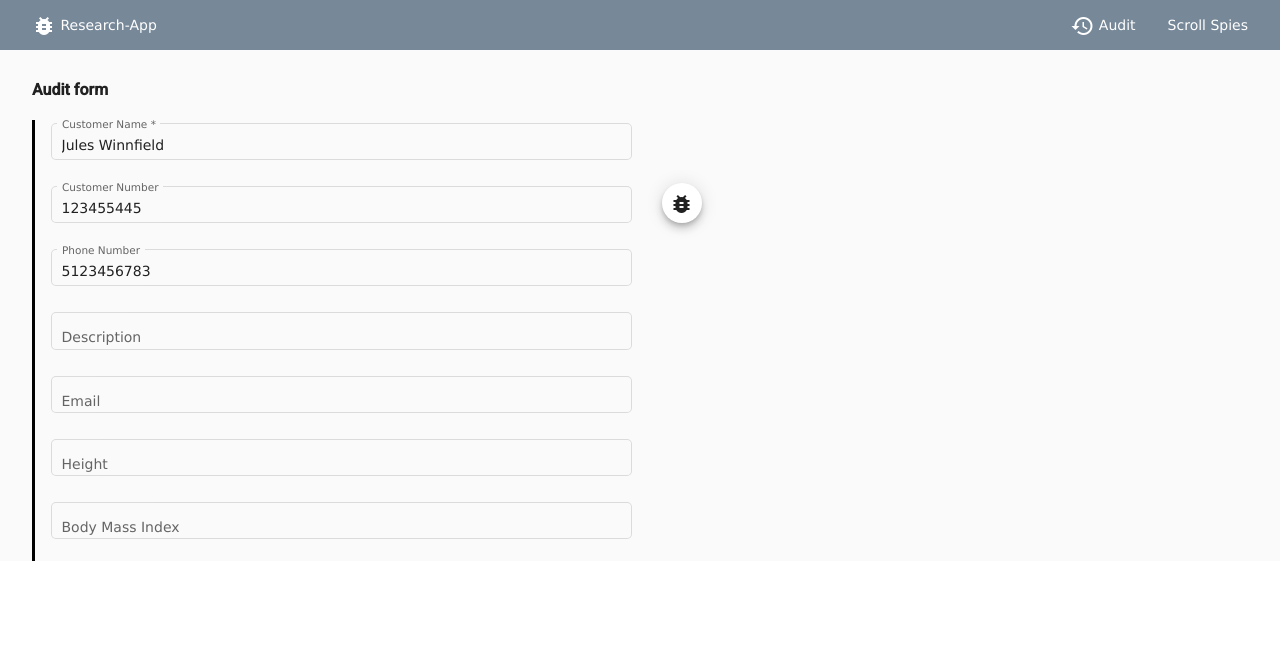
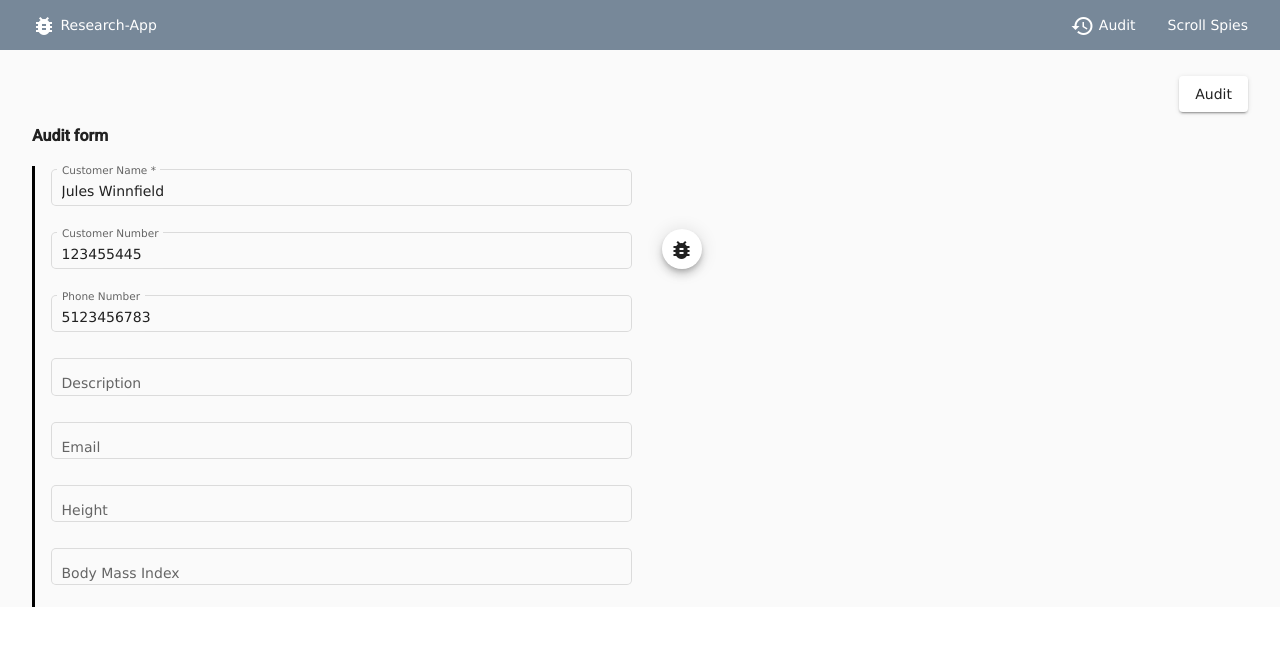
Before and after one commit to shakyamoksha/research-app, an Angular app: page /audittrail in a window 1280 px wide. Shown: the top 646 px of the page. Built offline with nearby package versions, Linux system fonts and the light colour scheme.

Commit message:
added audit button

```diff
--- a/src/app/components/audit-trailing/componenets/audit-trailing.component.html
+++ b/src/app/components/audit-trailing/componenets/audit-trailing.component.html
@@ -1,6 +1,13 @@
 <form [formGroup]="auditForm">
 
   <div style="margin: 2% 2.5% 0 2.5%;">
+
+    <div class="row">
+      <div class="col-70"></div>
+      <div class="col-30 content-direction right">
+        <button mat-raised-button (click)="triggerAudit()">Audit</button>
+      </div>
+    </div>
 
     <h3 class="h4-section-title">Audit form</h3>
 
@@ -29,7 +36,7 @@
           <div class="col-md-6">
             <div class="content-direction" style="float: left;">
               <button (click)="triggerAudit()"
-                mat-mini-fab type="button" style="margin-right: 5px;" color="secondary" matTooltip="getFormDataTest">
+                mat-mini-fab type="button" style="margin-right: 5px;" color="secondary" matTooltip="Trigger Audit">
                 <mat-icon>bug_report</mat-icon>
               </button>
             </div>
--- a/src/app/components/audit-trailing/componenets/audit-trailing.component.ts
+++ b/src/app/components/audit-trailing/componenets/audit-trailing.component.ts
@@ -110,7 +110,6 @@ export class AuditTrailingComponent implements OnInit {
 
   private setInitialValues() {
     this.auditInit = this.auditForm.getRawValue();
-    console.log(this.auditInit);
   }
 
 }
--- a/src/styles.scss
+++ b/src/styles.scss
@@ -63,3 +63,13 @@
 .numerical-input{
   text-align: right !important;
 }
+
+.content-direction {
+  display: inline-flex;
+  flex-direction: row-reverse;
+  margin-bottom: 10px;
+}
+
+.right{
+  float:right;
+}
```
